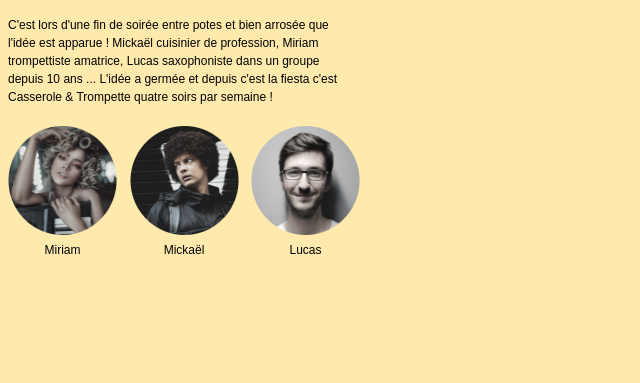
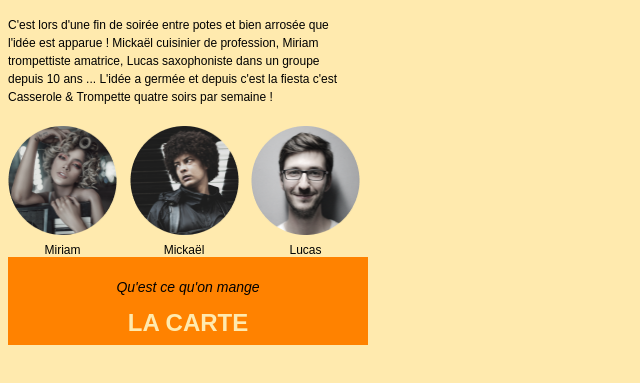
Before and after one commit to Remizuu/casserole-trompette, a plain HTML site: page index.html in a window 1280 px wide. Shown: the part 770-1153 px from the top of the page, without its empty margins (0-640 px from the left). Drawn offline with Linux system fonts and the light colour scheme.

Commit message:
Ajout du titre la carte à la suite des photos

```diff
--- a/index.html
+++ b/index.html
@@ -61,7 +61,8 @@
         </div>
         <div class="label">
             <p class="petit-texte3">C'est lors d'une fin de soirée entre potes et bien arrosée que l'idée est apparue !
-            Mickaël cuisinier de profession, Miriam trompettiste amatrice, Lucas saxophoniste dans un groupe depuis 10
+                Mickaël cuisinier de profession, Miriam trompettiste amatrice, Lucas saxophoniste dans un groupe depuis
+                10
                 ans ... L'idée a germée et depuis c'est la fiesta c'est Casserole & Trompette quatre soirs par semaine !
             </p>
         </div>
@@ -88,6 +89,13 @@
             </div>
         </div>
 
+        <div class="title3">
+            <div class="frame2">
+                <p class="texte12">Qu'est ce qu'on mange</p>
+                <div class="texte21">La carte</div>
+            </div>
+        </div>
+
 
     </main>
 
--- a/style.css
+++ b/style.css
@@ -285,3 +285,29 @@ top: -1px;
     letter-spacing: 0px;
     white-space: nowrap;
 }
+
+
+.title3 > .frame2 {
+
+    gap: 3px;
+    padding: 8px 0px;
+    background-color: rgba(255, 130, 0, 1) ;
+    text-align: center;
+}
+
+.title3 > .frame2 >.texte12{
+    font-family: Arial;
+    font-size: 14px;
+    font-style: italic;
+    font-weight: 400;
+    line-height: normal;
+}
+
+.title3 > .frame2 >.texte21{
+    font-family: Arial;
+    font-size: 24px;
+    font-weight: 700;
+    line-height: normal;
+    text-transform: uppercase;
+    color: #FFEAAE;
+}
```
Lines whose indentation alone changed are shown as unchanged.
